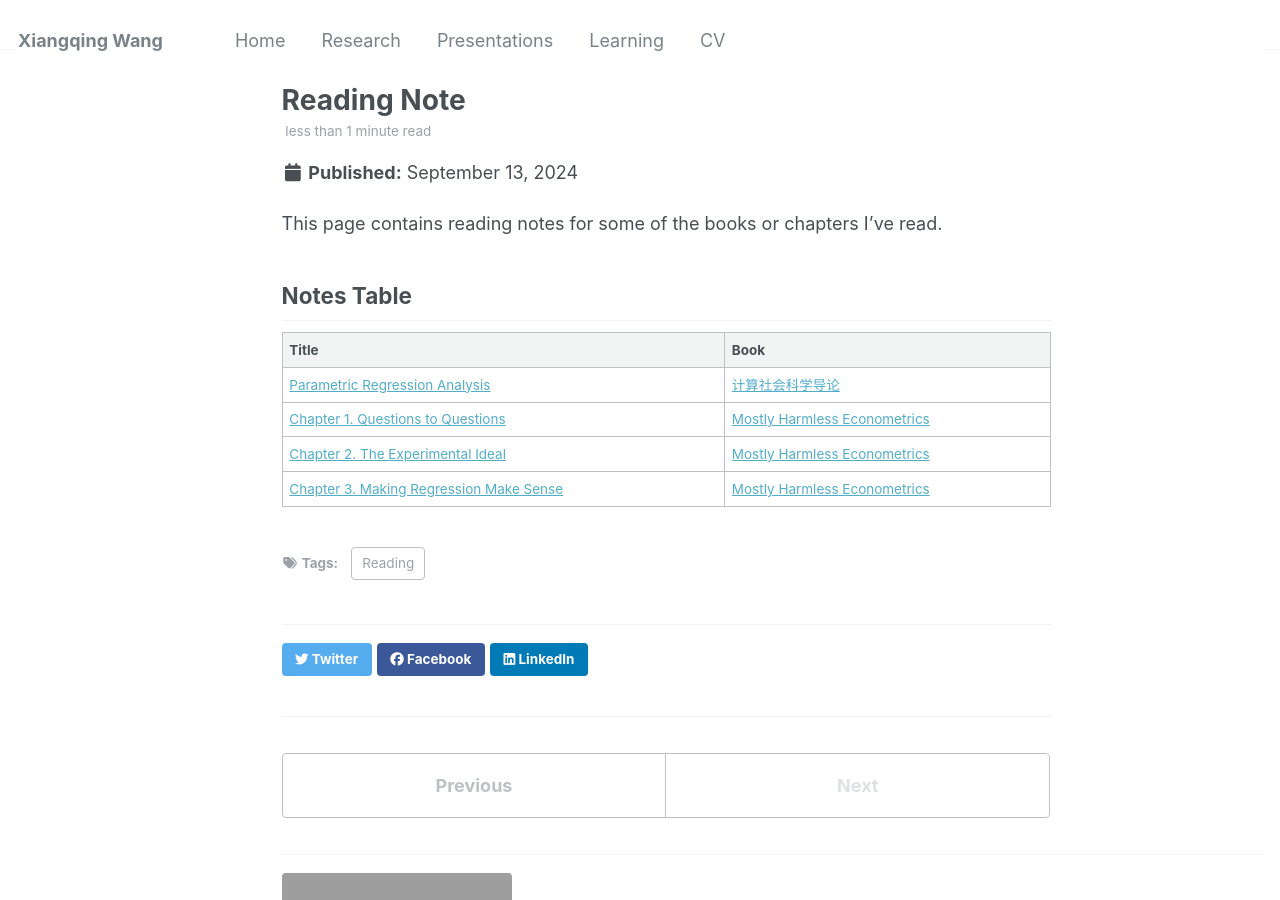
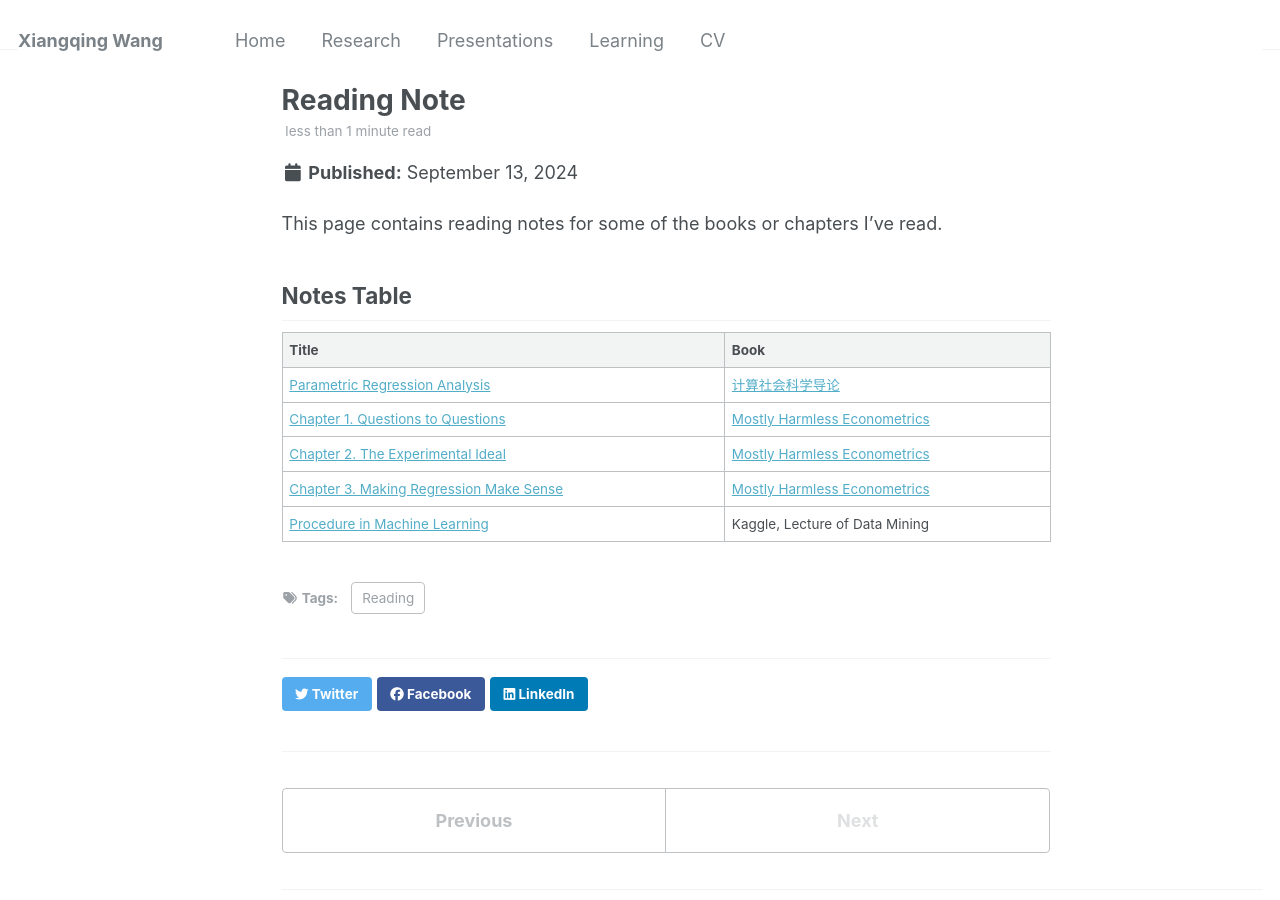
Before and after one commit to leahxqing/leahxqing.github.io, a Jekyll site: the page built from _posts/2024-09-13-Reading_Note.md, in a window 1280 px wide and 900 px high. Built offline with Jekyll 4.4.1, drawn with Linux system fonts in a browser that asks for light colours.

Commit message:
Update 2024-09-13-Reading_Note.md

```diff
--- a/_posts/2024-09-13-Reading_Note.md
+++ b/_posts/2024-09-13-Reading_Note.md
@@ -15,3 +15,4 @@ This page contains reading notes for some of the books or chapters I've read.
 | [Chapter 1. Questions to Questions](https://github.com/leahxqing/reading/tree/main/notes/harmless_01) | [Mostly Harmless Econometrics](https://www.mostlyharmlesseconometrics.com/) |
 | [Chapter 2. The Experimental Ideal](https://github.com/leahxqing/reading/tree/main/notes/harmless_02) | [Mostly Harmless Econometrics](https://www.mostlyharmlesseconometrics.com/) |
 | [Chapter 3. Making Regression Make Sense](https://github.com/leahxqing/reading/tree/main/notes/harmless_03) | [Mostly Harmless Econometrics](https://www.mostlyharmlesseconometrics.com/) |
+| [Procedure in Machine Learning](https://github.com/leahxqing/reading/tree/main/notes/ML) | Kaggle, Lecture of Data Mining                               |
```
